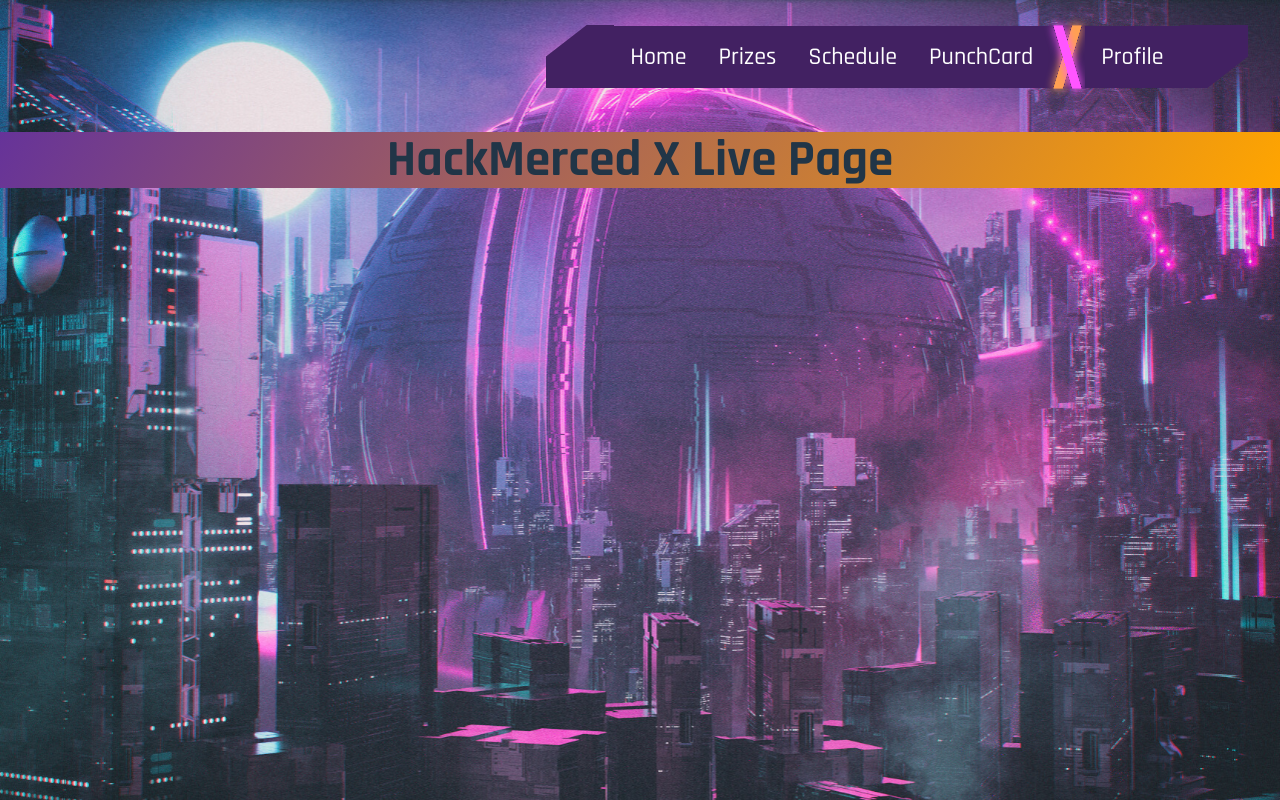
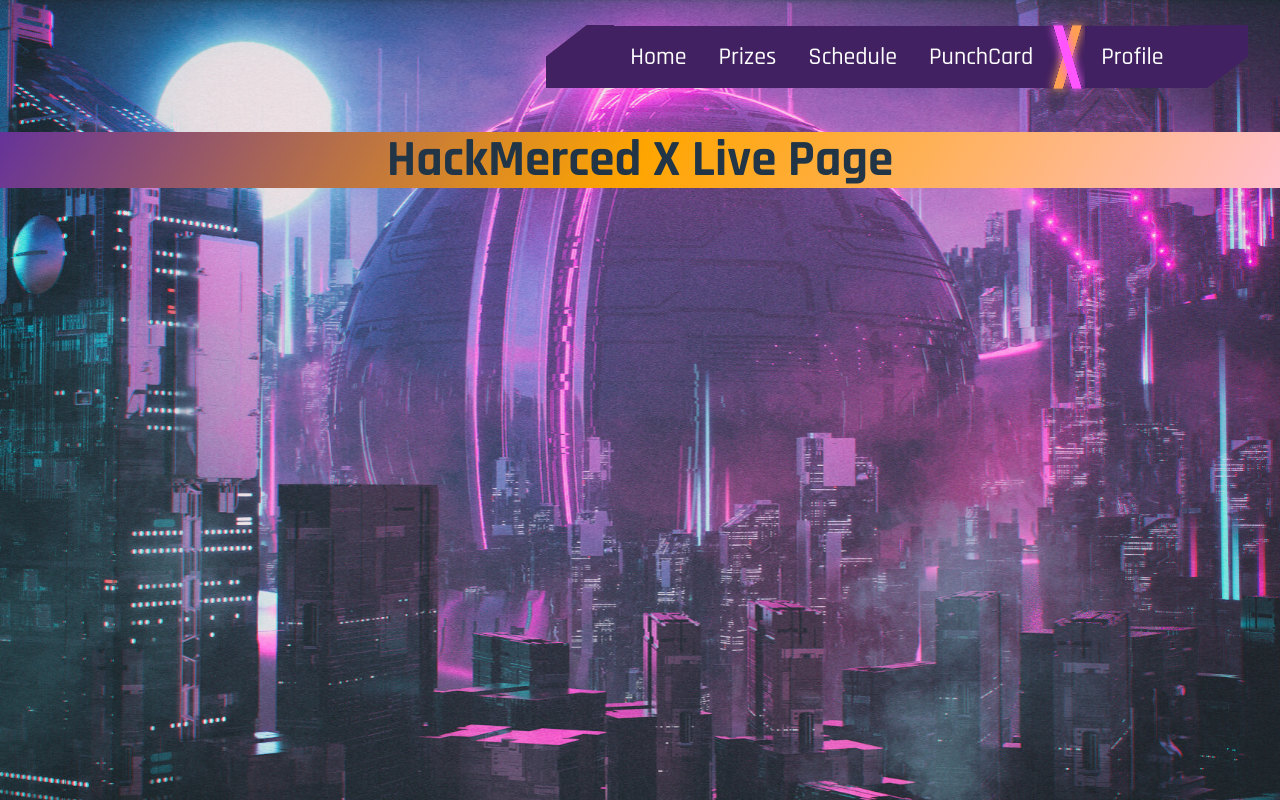
Before and after one commit to HackMerced/HackMerced-X-Live, a React (Vite) app: page / in a window 1280 px wide. Built offline with nearby package versions, Linux system fonts and the light colour scheme.

Commit message:
jet added linear gradient test

```diff
--- a/src/Components/CSS/MainPage.css
+++ b/src/Components/CSS/MainPage.css
@@ -1,3 +1,4 @@
 .MainPage{
-    background: linear-gradient(120deg, #663399, orange);
+    background: linear-gradient(120deg, #663399, orange, pink);
+
 }
```
